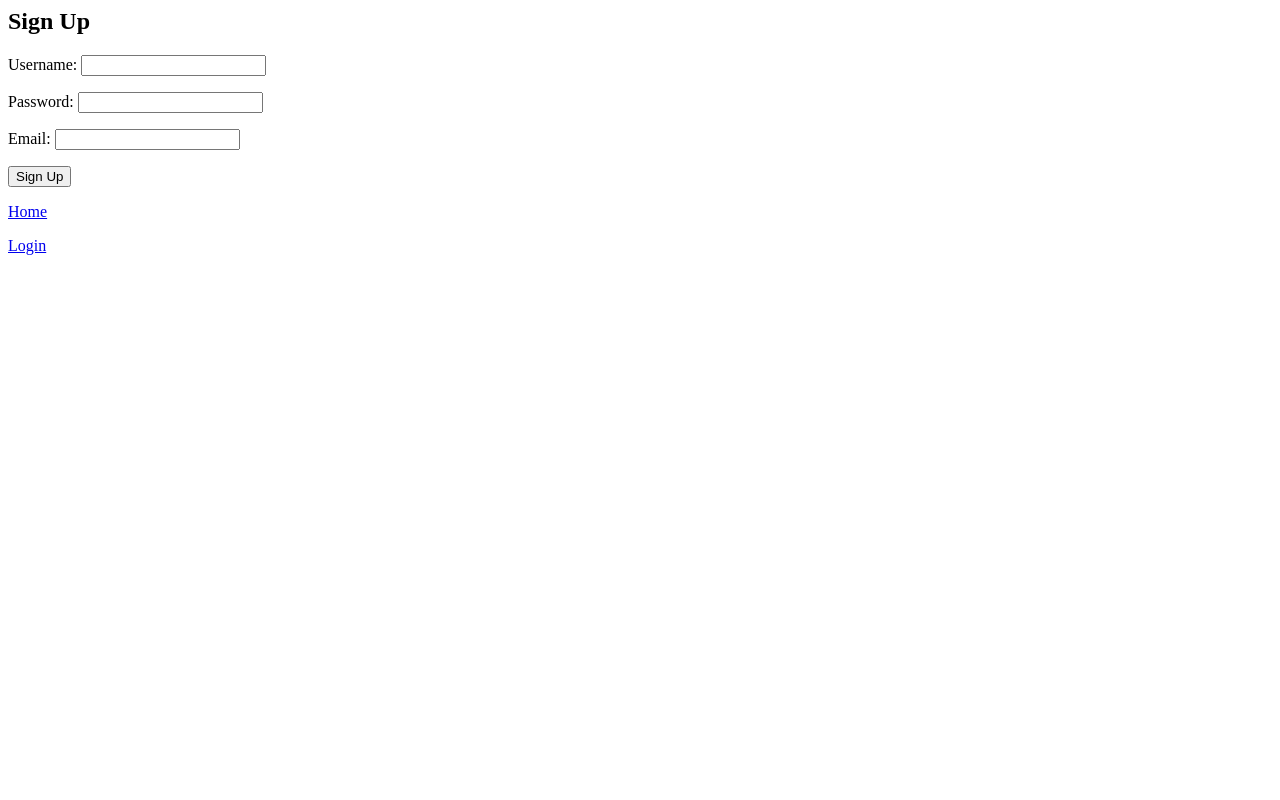
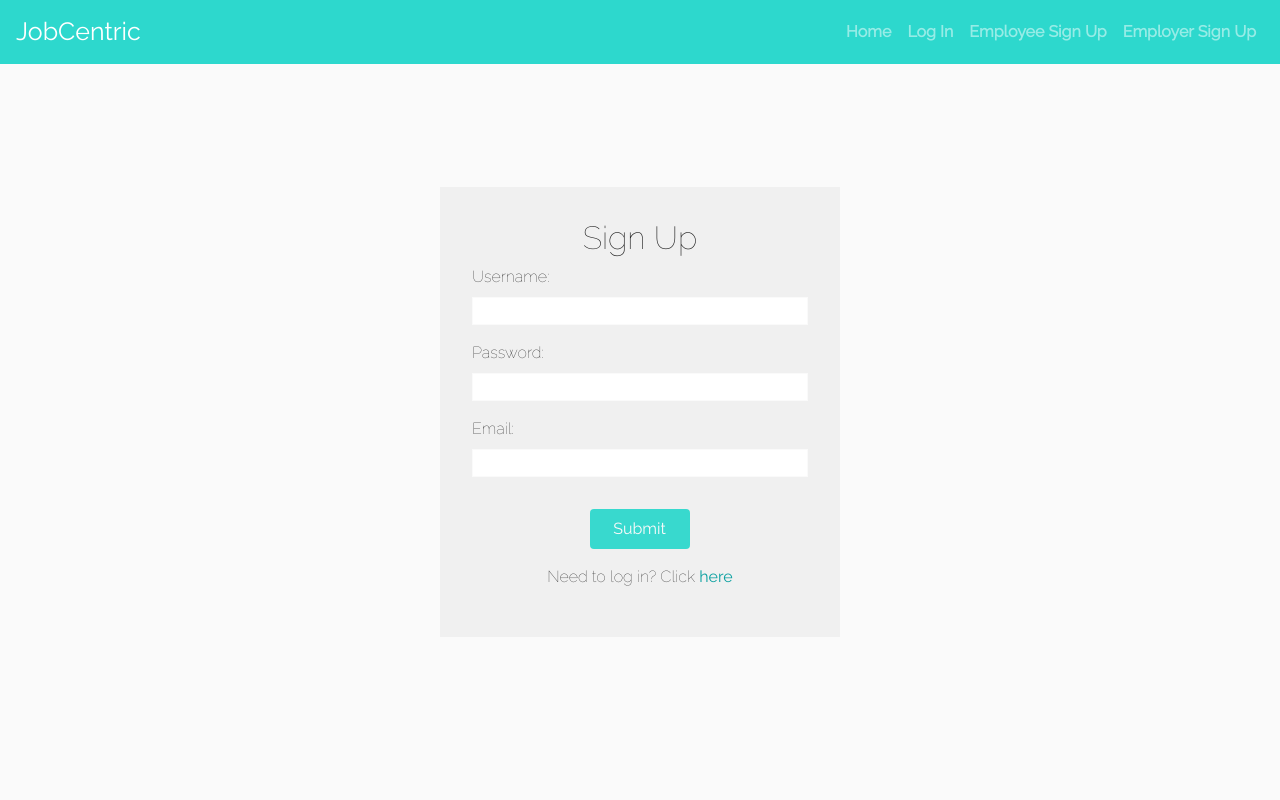
Before and after one commit to joaquinllopez00/job-board-v2, a Django app: page /signup/ in a window 1280 px wide. Run offline with Django 3.2, Linux system fonts and the light colour scheme; some libraries are stand-ins or nearby versions.

Commit message:
Auth styles implemented

```diff
--- /dev/null
+++ b/static/auth.css
@@ -0,0 +1,67 @@
+.full-page-center__container{
+position: absolute;
+top: 0;
+left: 0;
+right: 0;
+bottom: 0;
+display: flex;
+align-items: center;
+justify-content: center;
+}
+
+.auth__container{
+display: flex;
+flex-direction: column;
+align-items: center;
+padding: var(--card-padding);
+margin-top: 1.5rem;
+background-color: var(--background-color);
+width: 400px;
+}
+
+form {
+display: flex;
+flex-direction: column;
+font-family: var(--font-stack);
+width: 100%;
+}
+
+form p{
+display: flex;
+flex-direction: column;
+}
+
+input {
+outline: none;
+border: 1px solid var(--offWhite);
+}
+
+input:focus {
+outline: 1px solid var(--light-color);
+}
+
+#auth-redirect {
+  margin-top: 1rem;
+}
+
+#auth-redirect a{
+  color: rgba(10,160,160);
+}
+
+#auth__button {
+  margin-top: var(--button-marginTop);
+  margin-left: 35%;
+  padding: var(--button-padding);
+  width: 100px;
+  color: var(--offWhite);
+  outline: var(--light-color);
+  border: none;
+  background: var(--darker-color);
+  border-radius: 4px;
+  transition: var(--button-transition);
+}
+
+#auth__button:hover {
+  transform: translateY(-2px);
+  box-shadow: var(--button-boxShadow);
+}
--- a/templates/base_template.html
+++ b/templates/base_template.html
@@ -17,6 +17,7 @@
   <link rel="stylesheet" href="{% static 'index.css' %}" />
   <link rel="stylesheet" href="{% static 'listing.css' %}" />
   <link rel="stylesheet" href="{% static 'createListing.css' %}" />
+  <link rel="stylesheet" href="{% static 'auth.css' %}" />
   <title>JobCentric</title>
 </head>
 
--- a/templates/signup.html
+++ b/templates/signup.html
@@ -1,7 +1,13 @@
-<h2>Sign Up</h2>
-<form method="post">
-  {% csrf_token %} {{ form.as_p }}
-  <button type="submit">Sign Up</button>
-  <p><a href="/">Home</a></p>
-  <p><a href="/login/">Login</a></p>
-</form>
+{% extends 'base_template.html' %}{% block content %}
+
+<div class="full-page-center__container">
+		<div class="auth__container">
+      <h2>Sign Up</h2>
+				<form action="" method="post">
+				{% csrf_token %}{{form.as_p}}
+				<input type="submit" value="Submit" id="auth__button"/>
+				</form>
+        <p id="auth-redirect">Need to log in? Click <a href="/login/">here</a></p>
+		</div>
+{% endblock %}
+  </div>
```
Also changed, not shown: templates/home.html (+3 -4 lines), templates/login.html (+13 -7 lines), db.sqlite3.
